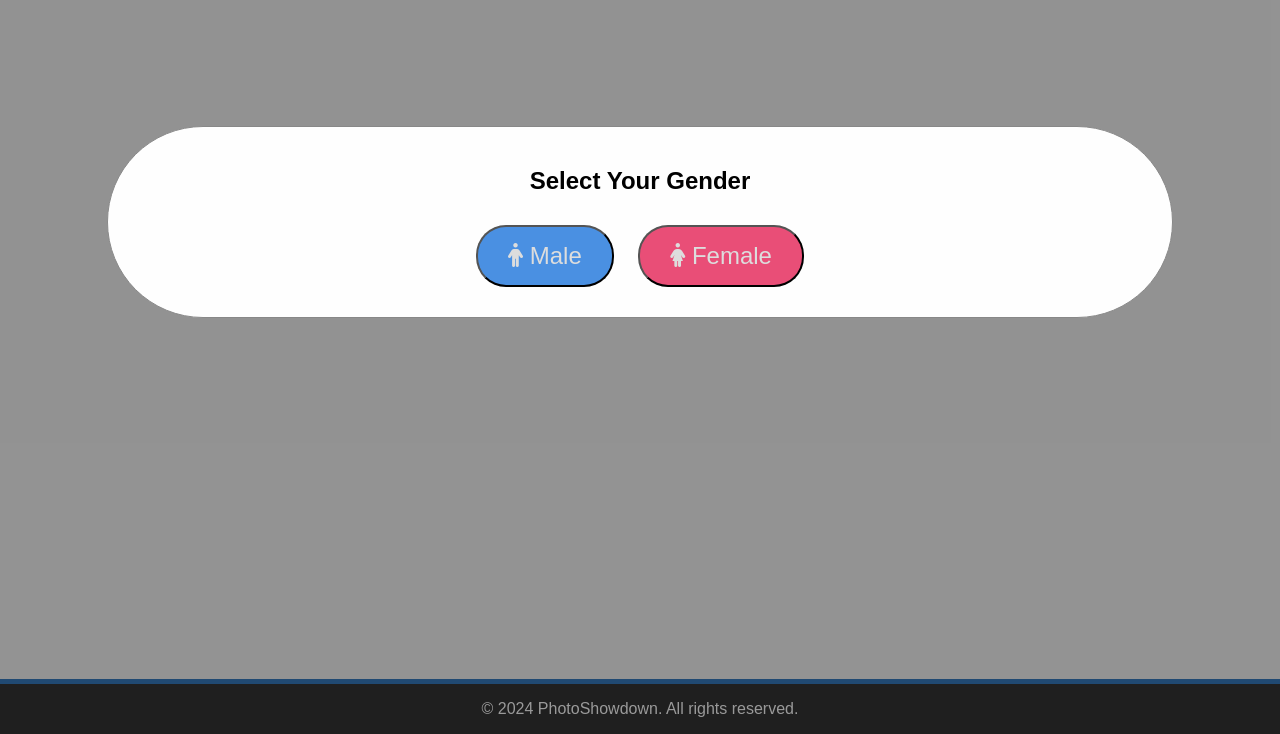
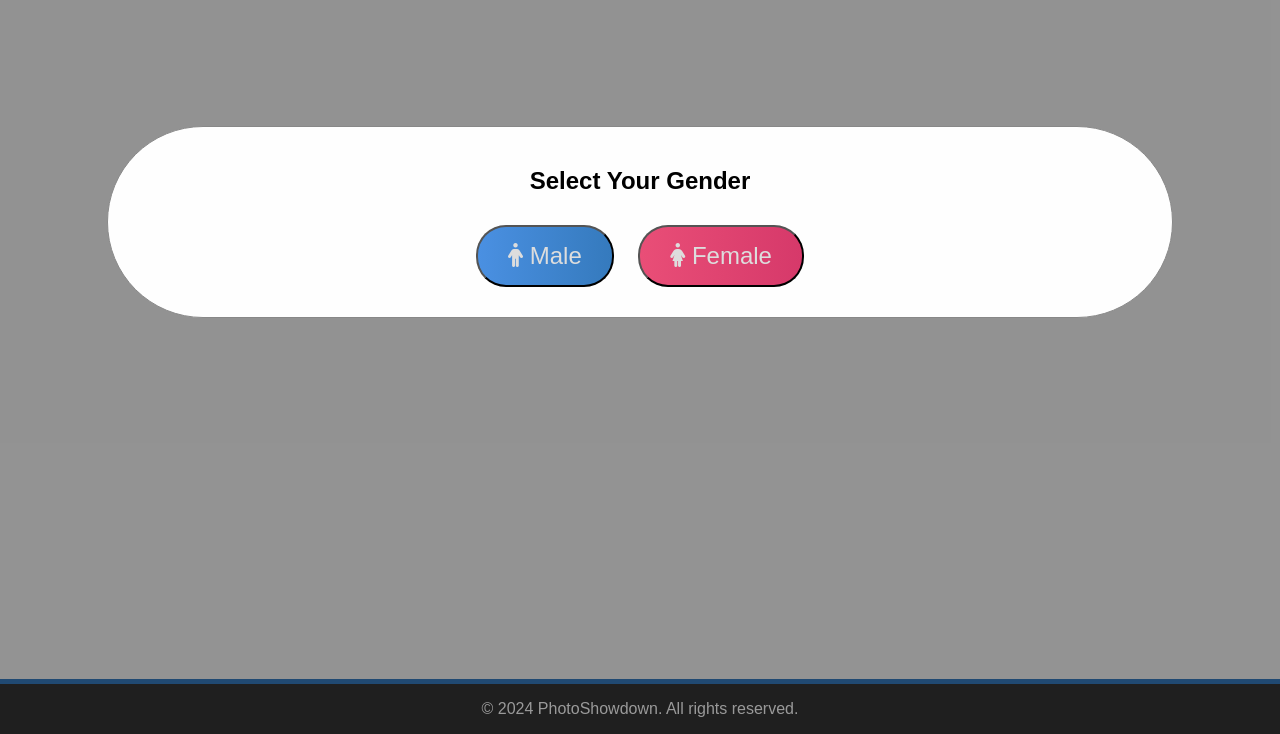
Before and after one commit to JSaurav0409/PhotoShowdown, a plain HTML site: page index.html in a window 1280 px wide. Shown: the part 66-800 px from the top of the page. Drawn offline with Linux system fonts and the light colour scheme.

Commit message:
Linear gradient and animation on button

```diff
--- a/styles.css
+++ b/styles.css
@@ -56,14 +56,28 @@ header h1 {
     cursor: pointer;
     transition: background-color 0.3s ease, transform 0.2s ease;
 }
+#select-male, #select-female {
+    color: #ddd;
+    margin: 10px;
+    padding: 15px 30px; /* Increased padding */
+    font-size: 1.5rem; /* Increased font size */
+    border-radius: 30px; /* More rounded corners */
+    cursor: pointer;
+    transition: background-color 0.3s ease, transform 0.2s ease;
+}
 
 #select-male {
-    background-color: #4a90e2; /* Blue */
+    background: linear-gradient(90deg, #4a90e2, #357abd); /* Blue gradient */
 }
 
 #select-female {
-    background-color: #e94e77; /* Pink */
+    background: linear-gradient(90deg, #e94e77, #d6396a); /* Pink gradient */
 }
+
+#select-male:active, #select-female:active {
+    transform: scale(0.95); /* Scale down on click */
+}
+
 
 .modal button:hover {
     transform: scale(1.10); /* Slightly enlarge on hover */
```
